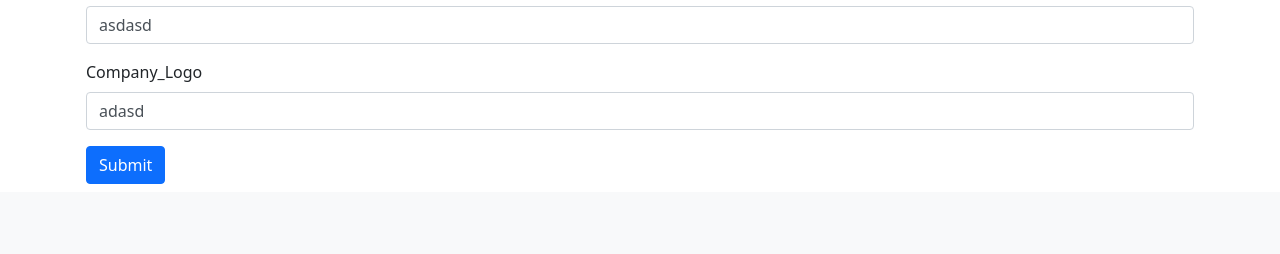
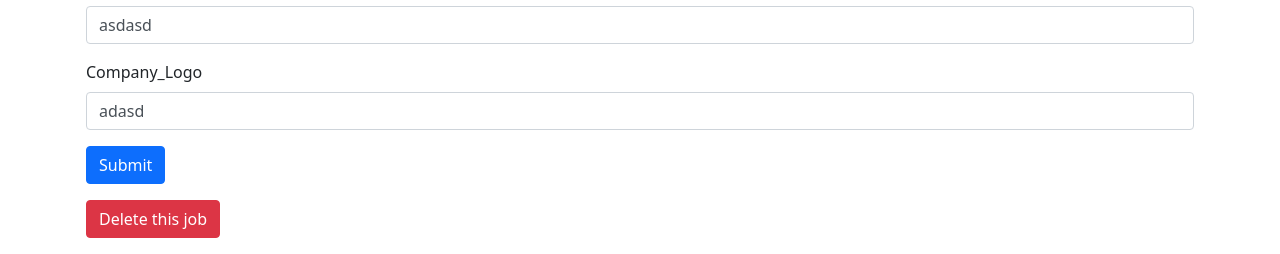
Before and after one commit to mezidia/flask-jobs, a Flask app: page /edit/1 in a window 1280 px wide. Shown: the part 750-1004 px from the top of the page. Before the commit the page ends 934 px from the top, so only its background shows below. Run offline with Flask 2, Linux system fonts and the light colour scheme; data comes from the database, SQL or seed files in the repository; both versions use the stored data as it was after the commit; some libraries are stand-ins or nearby versions.

Commit message:
Delete job

```diff
--- a/app.py
+++ b/app.py
@@ -96,7 +96,7 @@ def get_job(id):
 
 
 # Delete Job
-@app.route('/job/<id>', methods=['DELETE'])
+@app.route('/job/<id>/delete', methods=['GET'])
 def delete_job(id):
     job = Job.query.get(id)
     try:
--- a/templates/edit.html
+++ b/templates/edit.html
@@ -5,5 +5,6 @@
     <form method="POST">
         {% include 'includes/job_form.html' %}
     </form>
+    <a type="button" href="{{url_for('delete_job', id=job.id)}}" class="btn btn-danger mb-3 mt-2">Delete this job</a>
 </div>
 {% endblock %}
```
Also changed, not shown: db.sqlite.
